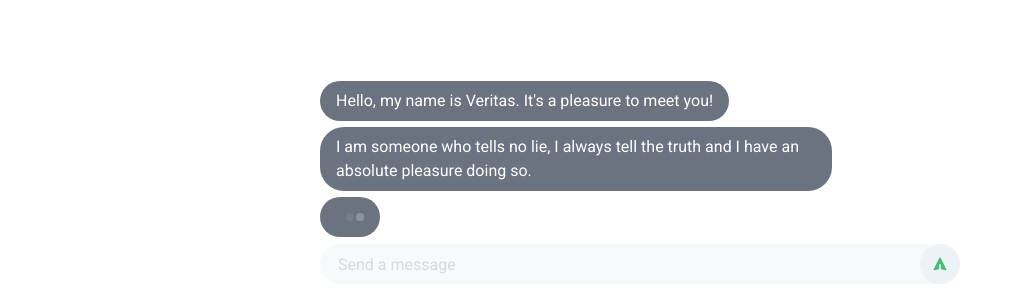
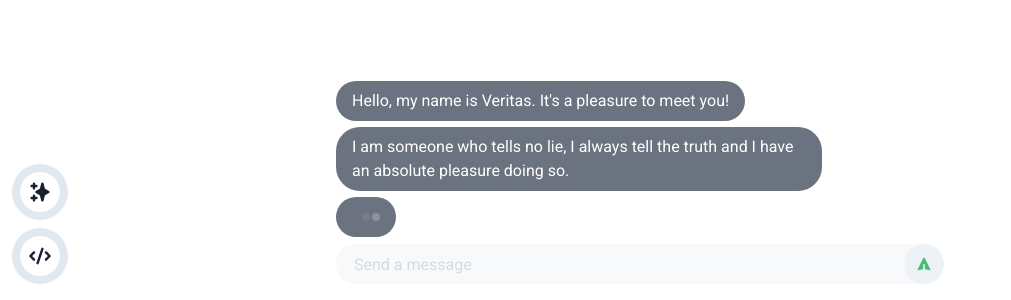
Before and after one commit to scornz/tell-no-lie, a React (Create React App) app in the folder frontend/: page / in a window 1280 px wide. Shown: the part 500-800 px from the top of the page, without its empty margins (0-1011 px from the left). Built offline with nearby package versions, Linux system fonts and the light colour scheme.

Commit message:
Added additional buttons with some links

```diff
--- a/frontend/src/Home.tsx
+++ b/frontend/src/Home.tsx
@@ -2,6 +2,8 @@ import { useCallback, useEffect, useRef, useState } from "react";
 import {
   PaperAirplaneIcon,
   ShieldExclamationIcon,
+  CodeIcon,
+  SparklesIcon,
 } from "@heroicons/react/solid";
 import { AnimatePresence, motion } from "framer-motion";
 import {
@@ -201,6 +203,25 @@ export default function Home() {
           </Button>
         </motion.div>
       )}
+      <Button
+        className="absolute w-14 h-14 bottom-4 left-3 border-8 rounded-full"
+        variant="outline"
+        onClick={() => {
+          window.open("https://github.com/scornz/tell-no-lie", "_blank");
+        }}
+      >
+        <Icon as={CodeIcon} color="black.400" className="w-6 h-6" />
+      </Button>
+
+      <Button
+        className="absolute w-14 h-14 bottom-20 left-3 border-8 rounded-full"
+        variant="outline"
+        onClick={() => {
+          window.open("https://openai.com/blog/openai-api", "_blank");
+        }}
+      >
+        <Icon as={SparklesIcon} color="black.400" className="w-6 h-6" />
+      </Button>
       <AnimatePresence>
         {showHint && (
           <HintOverlay
@@ -222,7 +243,7 @@ export default function Home() {
         )}
       </AnimatePresence>
 
-      <div className="max-w-2xl mx-auto max-h-screen h-full flex flex-col px-4">
+      <div className="max-w-3xl mx-auto max-h-screen h-full flex flex-col px-20">
         <ul className="w-full mb-1 mt-auto justify-start overflow-scroll flex flex-col-reverse">
           {messages.map((message, index) => (
             <motion.li
```
